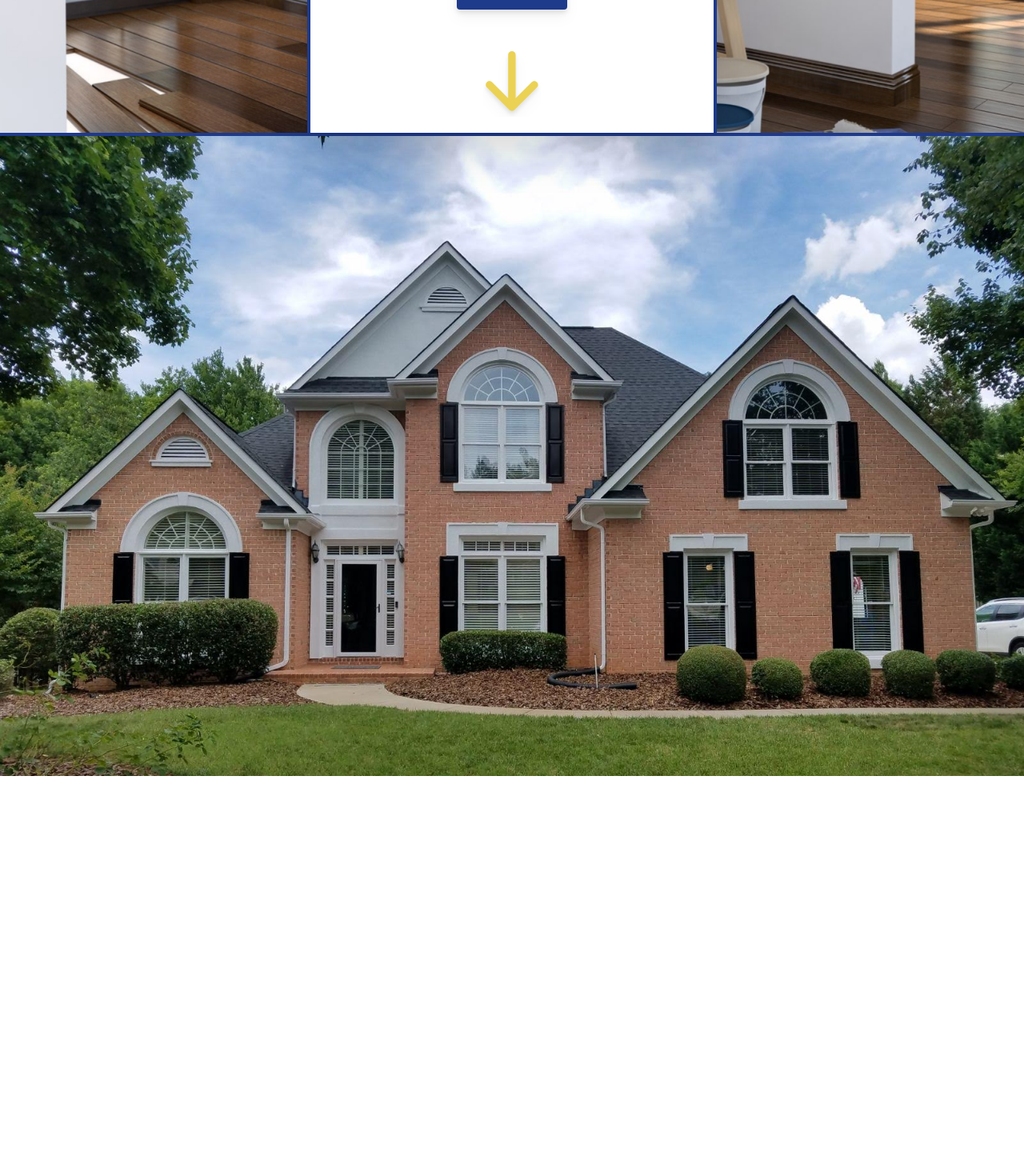
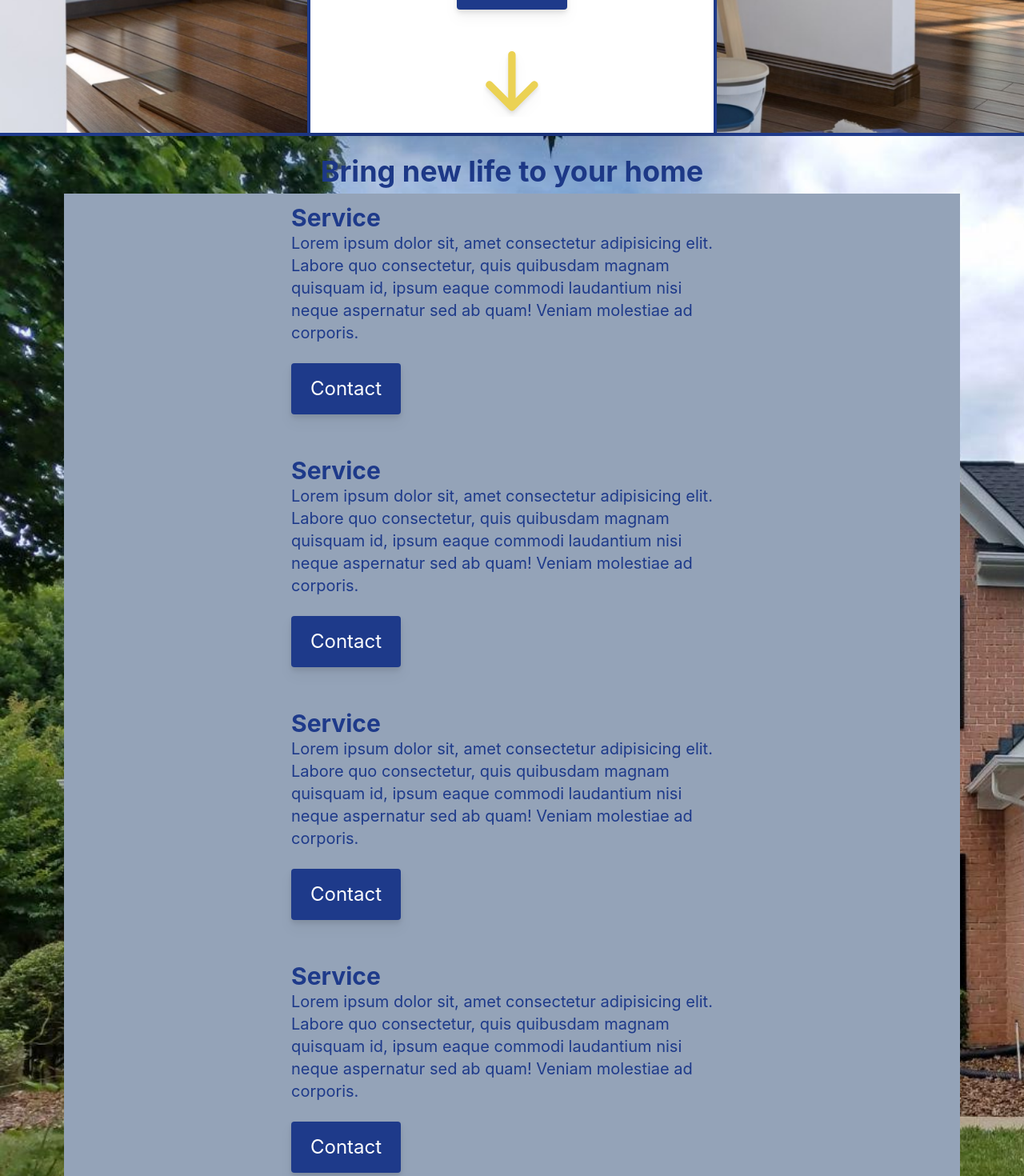
Before and after one commit to AaronTheDesigner/inside-out, a Next.js app: page / in a window 1280 px wide. Shown: the part 676-2146 px from the top of the page at 80% size. Before the commit the page ends 1646 px from the top, so only its background shows below. Built offline with nearby package versions, Linux system fonts and the light colour scheme.

Commit message:
services section started

```diff
--- /dev/null
+++ b/pages/components/Button.js
@@ -0,0 +1,11 @@
+import React from 'react'
+
+const Button = () => {
+  return (
+        <button className="bg-blue-900 hover:bg-blue-700 text-white font bold py-2 px-4 rounded drop-shadow-lg md:text-2xl md:py-4 md:px-6">
+            Contact
+        </button>
+  )
+}
+
+export default Button
--- /dev/null
+++ b/pages/components/Hero.js
@@ -0,0 +1,44 @@
+import React from 'react'
+import Button from './Button'
+import Image from 'next/image'
+
+const Hero = () => {
+  return (
+    <div className="hero grid place-items-center border-b-4 border-blue-900">
+        <div className="flex flex-col border-x-4 border-blue-900 gap-y-6 justify-center items-center bg-white w-4/5 drop-shadow-2xl sm:w-2/5 md:1/5">
+          <div className="w-full">
+            <div className="w-full">
+                <Image
+                  src='/assets/logo-original.jpg'
+                  layout='responsive'
+                  // sizes="10vh"
+                  width={100}
+                  height={100}
+                  objectFit='contain'
+                  className='image'
+                />
+            </div>
+
+
+          </div>
+          <div className="text-blue-900 text-center capitalize">
+            <p className="uppercase drop-shadow- text-3xl md:text-4xl lg:text-5xl">
+              site moto here
+            </p>
+          </div>
+          <div className='mt-6'>
+            <Button/>
+          </div>
+          <div className='mt-7 mb-5'>
+              <a href="#services">
+                <svg width="72" height="82" viewBox="0 0 72 90" fill="none">
+                  <path  className='drop-shadow-lg hover:fill-blue-900' fillRule="evenodd" clipRule="evenodd" d="M35.8775 0C37.2366 0 38.54 0.539895 39.501 1.50091C40.462 2.46193 41.0019 3.76535 41.0019 5.12443V64.496L62.9959 42.4918C63.4724 42.0153 64.038 41.6374 64.6605 41.3795C65.283 41.1217 65.9502 40.9889 66.624 40.9889C67.2978 40.9889 67.965 41.1217 68.5875 41.3795C69.2101 41.6374 69.7757 42.0153 70.2521 42.4918C70.7286 42.9682 71.1065 43.5338 71.3644 44.1563C71.6222 44.7788 71.7549 45.446 71.7549 46.1199C71.7549 46.7937 71.6222 47.4609 71.3644 48.0834C71.1065 48.7059 70.7286 49.2715 70.2521 49.7479L39.5056 80.4945C39.0296 80.9717 38.4641 81.3503 37.8415 81.6087C37.2189 81.867 36.5515 82 35.8775 82C35.2034 82 34.536 81.867 33.9134 81.6087C33.2909 81.3503 32.7254 80.9717 32.2494 80.4945L1.50281 49.7479C1.02636 49.2715 0.648419 48.7059 0.390567 48.0834C0.132715 47.4609 0 46.7937 0 46.1199C0 45.446 0.132715 44.7788 0.390567 44.1563C0.648419 43.5338 1.02636 42.9682 1.50281 42.4918C2.46504 41.5295 3.7701 40.9889 5.1309 40.9889C5.8047 40.9889 6.47191 41.1217 7.09442 41.3795C7.71693 41.6374 8.28255 42.0153 8.759 42.4918L30.753 64.496V5.12443C30.753 3.76535 31.2929 2.46193 32.254 1.50091C33.215 0.539895 34.5184 0 35.8775 0Z" fill="#EBD254"/>
+                </svg>
+              </a>
+          </div>
+        </div>
+      </div>
+  )
+}
+
+export default Hero
--- /dev/null
+++ b/pages/components/Services.js
@@ -0,0 +1,49 @@
+import React from 'react'
+import Button from './Button'
+
+const Services = () => {
+  return (
+    <section id="services" className="services py-4 border-b-4 border-blue-900 sm:px-10 md:px-15 lg:px-20">
+        <h1 className="m-2 text-3xl text-center font-bold text-blue-900 md:text-4xl">Bring new life to your home</h1>
+        <div className="bg-slate-400 flex gap-7 flex-wrap justify-center">
+            <div className="service flex flex-col max-w-xl p-3 text-blue-900">
+                <h1 className=' text-2xl md:text-3xl font-bold'>Service</h1>
+                <p className='text-lg md:text-xl'>Lorem ipsum dolor sit, amet consectetur adipisicing elit. Labore quo consectetur, quis quibusdam magnam quisquam id, ipsum eaque commodi laudantium nisi neque aspernatur sed ab quam! Veniam molestiae ad corporis.</p>
+                <div className='mt-6'>
+                    <Button/>
+                </div>
+            </div>
+            <div className="service flex flex-col max-w-xl p-3 text-blue-900">
+                <h1 className=' text-2xl md:text-3xl font-bold'>Service</h1>
+                <p className='text-lg md:text-xl'>Lorem ipsum dolor sit, amet consectetur adipisicing elit. Labore quo consectetur, quis quibusdam magnam quisquam id, ipsum eaque commodi laudantium nisi neque aspernatur sed ab quam! Veniam molestiae ad corporis.</p>
+                <div className='mt-6'>
+                    <Button/>
+                </div>
+            </div>
+            <div className="service flex flex-col max-w-xl p-3 text-blue-900">
+                <h1 className=' text-2xl md:text-3xl font-bold'>Service</h1>
+                <p className='text-lg md:text-xl'>Lorem ipsum dolor sit, amet consectetur adipisicing elit. Labore quo consectetur, quis quibusdam magnam quisquam id, ipsum eaque commodi laudantium nisi neque aspernatur sed ab quam! Veniam molestiae ad corporis.</p>
+                <div className='mt-6'>
+                    <Button/>
+                </div>
+            </div>
+            <div className="service flex flex-col max-w-xl p-3 text-blue-900">
+                <h1 className=' text-2xl md:text-3xl font-bold'>Service</h1>
+                <p className='text-lg md:text-xl'>Lorem ipsum dolor sit, amet consectetur adipisicing elit. Labore quo consectetur, quis quibusdam magnam quisquam id, ipsum eaque commodi laudantium nisi neque aspernatur sed ab quam! Veniam molestiae ad corporis.</p>
+                <div className='mt-6'>
+                    <Button/>
+                </div>
+            </div>
+            <div className="service flex flex-col max-w-xl p-3 text-blue-900">
+                <h1 className=' text-2xl md:text-3xl font-bold'>Service</h1>
+                <p className='text-lg md:text-xl'>Lorem ipsum dolor sit, amet consectetur adipisicing elit. Labore quo consectetur, quis quibusdam magnam quisquam id, ipsum eaque commodi laudantium nisi neque aspernatur sed ab quam! Veniam molestiae ad corporis.</p>
+                <div className='mt-6'>
+                    <Button/>
+                </div>
+            </div>
+        </div>
+    </section>
+  )
+}
+
+export default Services
--- a/pages/index.js
+++ b/pages/index.js
@@ -1,49 +1,16 @@
 import Head from 'next/head'
 import Image from 'next/image'
+
+//components
 import styles from '../styles/Home.module.css'
+import Hero from './components/Hero'
+import Services from './components/Services'
 
 export default function Home() {
   return (
     <div>
-      <div className="hero grid place-items-center border-b-4 border-blue-900">
-        <div className="flex flex-col border-x-4 border-blue-900 gap-y-6 justify-center items-center bg-white w-4/5 drop-shadow-2xl sm:w-2/5 md:1/5">
-          <div className="w-full">
-            <div className="w-full">
-                <Image
-                  src='/assets/logo-original.jpg'
-                  layout='responsive'
-                  // sizes="10vh"
-                  width={100}
-                  height={100}
-                  objectFit='contain'
-                  className='image'
-                />
-            </div>
-
-
-          </div>
-          <div className="text-blue-900 text-center capitalize">
-            <p className="uppercase drop-shadow- text-3xl md:text-4xl lg:text-5xl">
-              site moto here
-            </p>
-          </div>
-          <div className='mt-6'>
-            <button className="bg-blue-900 hover:bg-blue-700 text-white font bold py-2 px-4 rounded drop-shadow-lg md:text-2xl md:py-4 md:px-6">
-              Contact
-            </button>
-          </div>
-          <div className='mt-7 mb-5'>
-              <a href="#services">
-                <svg width="72" height="82" viewBox="0 0 72 90" fill="none">
-                  <path  className='drop-shadow-lg hover:fill-blue-900' fillRule="evenodd" clipRule="evenodd" d="M35.8775 0C37.2366 0 38.54 0.539895 39.501 1.50091C40.462 2.46193 41.0019 3.76535 41.0019 5.12443V64.496L62.9959 42.4918C63.4724 42.0153 64.038 41.6374 64.6605 41.3795C65.283 41.1217 65.9502 40.9889 66.624 40.9889C67.2978 40.9889 67.965 41.1217 68.5875 41.3795C69.2101 41.6374 69.7757 42.0153 70.2521 42.4918C70.7286 42.9682 71.1065 43.5338 71.3644 44.1563C71.6222 44.7788 71.7549 45.446 71.7549 46.1199C71.7549 46.7937 71.6222 47.4609 71.3644 48.0834C71.1065 48.7059 70.7286 49.2715 70.2521 49.7479L39.5056 80.4945C39.0296 80.9717 38.4641 81.3503 37.8415 81.6087C37.2189 81.867 36.5515 82 35.8775 82C35.2034 82 34.536 81.867 33.9134 81.6087C33.2909 81.3503 32.7254 80.9717 32.2494 80.4945L1.50281 49.7479C1.02636 49.2715 0.648419 48.7059 0.390567 48.0834C0.132715 47.4609 0 46.7937 0 46.1199C0 45.446 0.132715 44.7788 0.390567 44.1563C0.648419 43.5338 1.02636 42.9682 1.50281 42.4918C2.46504 41.5295 3.7701 40.9889 5.1309 40.9889C5.8047 40.9889 6.47191 41.1217 7.09442 41.3795C7.71693 41.6374 8.28255 42.0153 8.759 42.4918L30.753 64.496V5.12443C30.753 3.76535 31.2929 2.46193 32.254 1.50091C33.215 0.539895 34.5184 0 35.8775 0Z" fill="#EBD254"/>
-                </svg>
-              </a>
-          </div>
-        </div>
-      </div>
-      <section id="services" className="services h-screen">
-
-      </section>
+      <Hero/>
+      <Services />
     </div>
   )
 }
```
